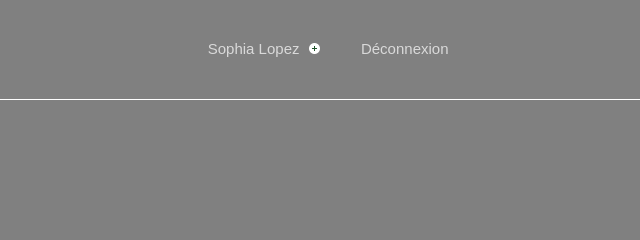
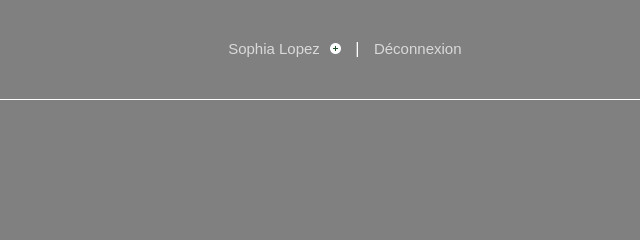
Before and after one commit to Amelie47/integration-web, a website built with webpack: page src/index.html in a window 1280 px wide. Shown: the top 240 px of the page, 640-1280 px from the left. Built offline with nearby package versions, Linux system fonts and the light colour scheme.

Commit message:
pipe auto dans la navigation

```diff
--- a/src/index.html
+++ b/src/index.html
@@ -24,10 +24,12 @@
 				</ul>
 			</nav>
 			<div class="nav-user relative">
-				<li class="element"><a class="link" href="">Sophia Lopez</a><img id="plus"
-						src="/src/assets/images/plus.png">
-				</li>
-				<li class="element"><a class="link" href="">Déconnexion</a></li>
+				<ul>
+					<li class="element"><a class="link" href="">Sophia Lopez</a><img id="plus"
+							src="/src/assets/images/plus.png">
+					</li>
+					<li class="element"><a class="link" href="">Déconnexion</a></li>
+				</ul>
 			</div>
 		</div>
 		<a id="menu-burger">
--- a/src/styles/layouts/main/nav.scss
+++ b/src/styles/layouts/main/nav.scss
@@ -10,22 +10,23 @@
   padding:40px 0 36px 0;
   margin: 0 13px 0 13px;
 }
-.nav-user p{
+.nav-user li{
   margin:0;
 }
-.nav-user p:after{
+.nav-user li:after{
   content:'|';
+  color:white;
   padding: 0 10px 0 10px;
 }
 .nav-user p:last-child{
   margin-right: 0;
 }
-.nav-user p:last-child:after{
+.nav-user li:last-child:after{
   content: '';
   padding: 0;
 }
 #plus{
-  padding: 0 10px 0 10px;
+  padding-left: 10px;
 }
 .nav-user p a{
   text-decoration: none;
@@ -43,7 +44,6 @@
   color:rgba(255,255,255,0.7);
 }
 .active-link{
-  // à faire en after
   border-bottom: solid white 6px;
 }
 .active-link .link{
```
